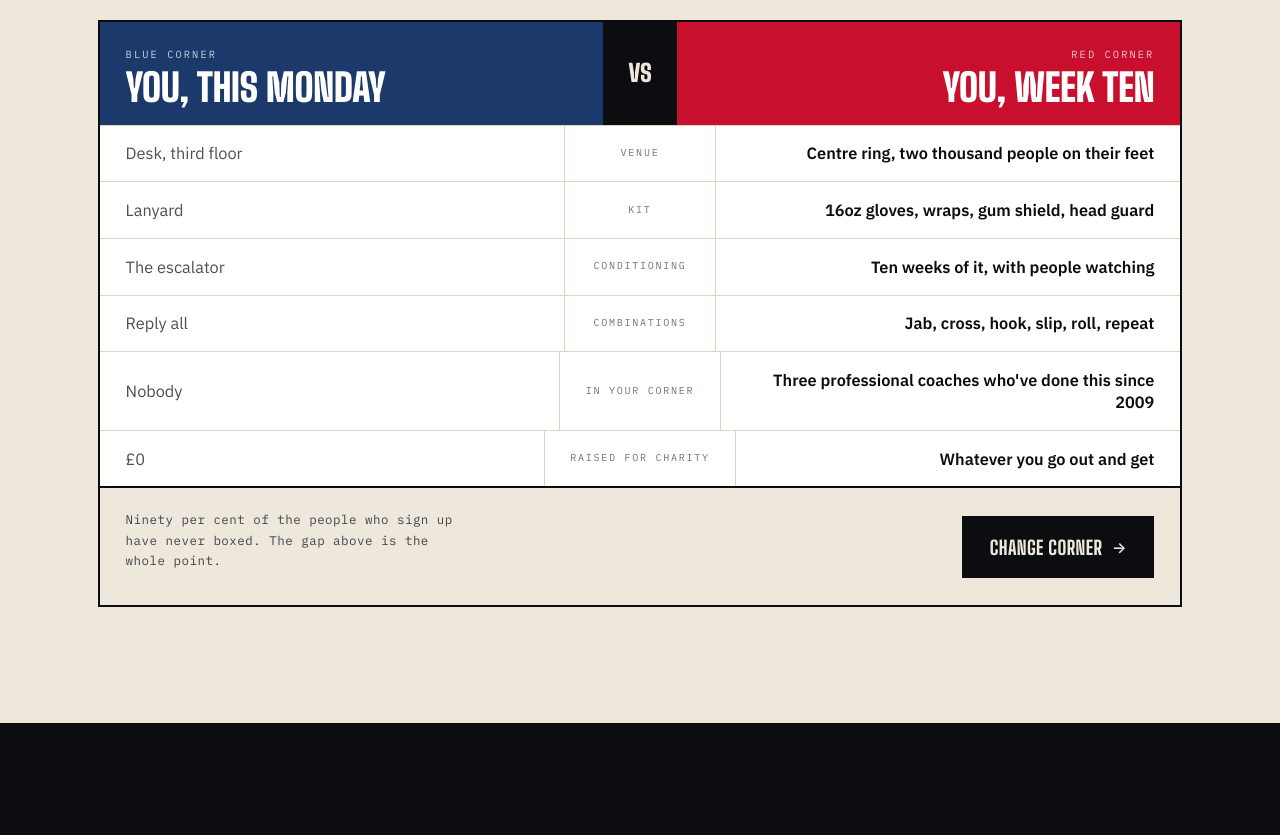
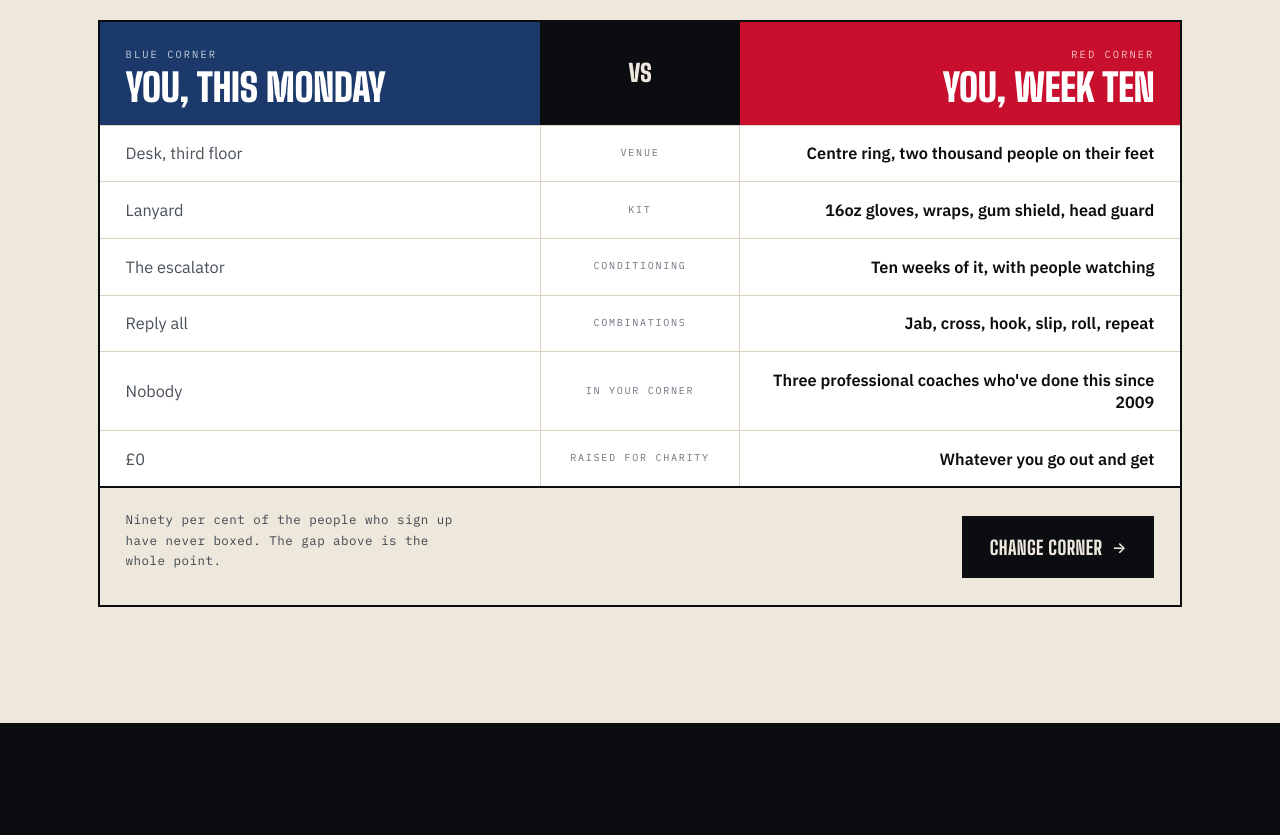
Before and after one commit to OttomanLabsAI/white-collar-boxing-london, a website: page public/index.html in a window 1280 px wide. Shown: the part 1500-2335 px from the top of the page. Drawn offline with Linux system fonts and the light colour scheme.

Commit message:
Give the tale of the tape one straight centre spine
The head and every row sized their middle column independently, so the
label rules wandered with the label length and the VS block sat narrower
than the column beneath it.

- Fix the middle track at 12.5rem in the head and the rows, sized to the
  widest label as actually rendered
- Drop the per-label min-width the fixed track makes redundant
- Aligns the card on the index and the offer page alike; the stacked
  mobile layout is untouched

```diff
--- a/public/assets/css/main.css
+++ b/public/assets/css/main.css
@@ -144,7 +144,7 @@ p:last-child{margin-bottom:0;}
 
 /* ---------- TALE OF THE TAPE (signature) ---------- */
 .tape{border:2px solid var(--ink);background:var(--paper);color:var(--ink);}
-.tape__head{display:grid;grid-template-columns:1fr auto 1fr;align-items:stretch;}
+.tape__head{display:grid;grid-template-columns:1fr 12.5rem 1fr;align-items:stretch;}
 .tape__corner{padding:1.5rem 1.6rem 1.3rem;color:#fff;}
 .tape__corner--blue{background:var(--navy);}
 .tape__corner--red{background:var(--red);text-align:right;}
@@ -161,7 +161,7 @@ p:last-child{margin-bottom:0;}
 }
 .tape__rows{margin:0;}
 .tape__row{
-  display:grid;grid-template-columns:1fr auto 1fr;align-items:center;
+  display:grid;grid-template-columns:1fr 12.5rem 1fr;align-items:center;
   border-top:1px solid var(--canvas-2);
 }
 .tape__row > *{margin:0;padding:1.05rem 1.6rem;}
@@ -173,7 +173,7 @@ p:last-child{margin-bottom:0;}
 .tape__red{text-align:right;font-weight:600;color:var(--ink);}
 .tape__label{
   font-family:var(--mono);font-size:.63rem;letter-spacing:.17em;text-transform:uppercase;
-  color:var(--steel);text-align:center;min-width:9.5rem;
+  color:var(--steel);text-align:center;
   border-inline:1px solid var(--canvas-2);align-self:stretch;display:flex;align-items:center;justify-content:center;
 }
 .tape__foot{
```
